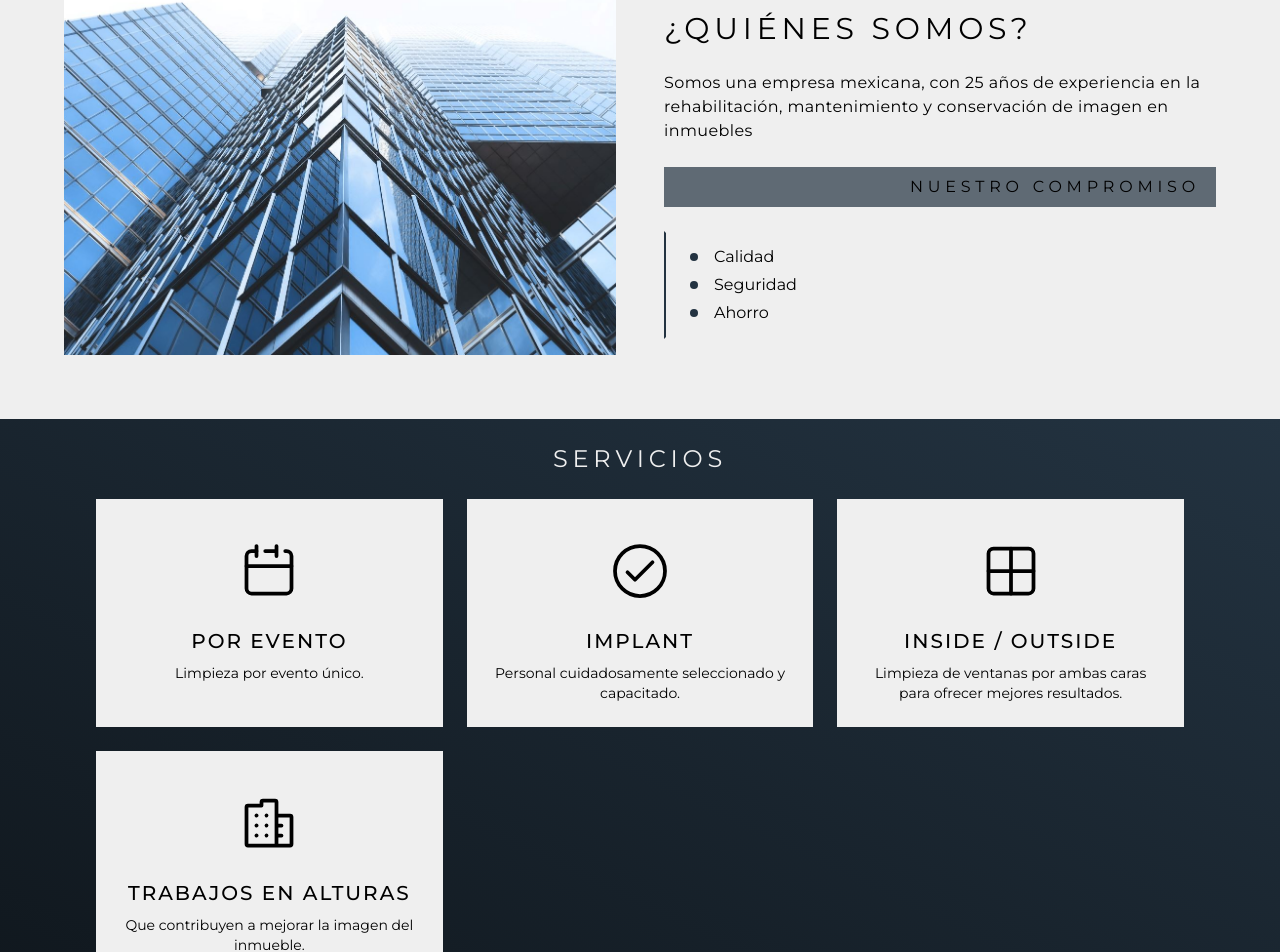
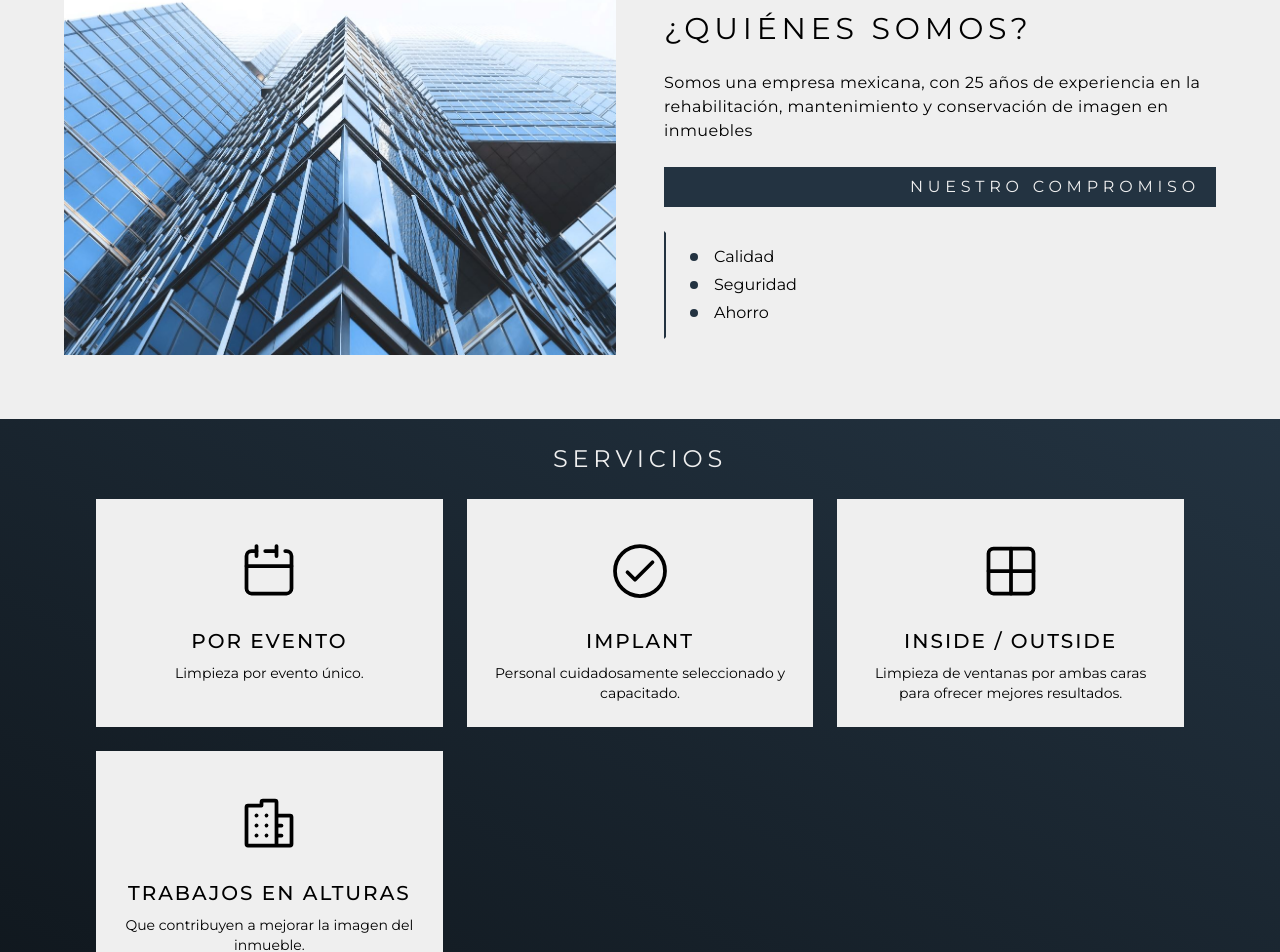
Before and after one commit to Alnn7Bf/Mained, a React (Vite) app: page / in a window 1280 px wide. Shown: the part 869-1821 px from the top of the page. Built offline with nearby package versions, Linux system fonts and the light colour scheme.

Commit message:
Actualizacion colores About

```diff
--- a/src/sections/About.jsx
+++ b/src/sections/About.jsx
@@ -12,7 +12,7 @@ function About() {
           <div className="flex flex-col gap-6">
             <h2 className="text-3xl tracking-title text-center md:text-left">¿QUIÉNES SOMOS?</h2>
             <p className="text-md text-center md:text-left tracking-wide">Somos una empresa mexicana, con 25 años de experiencia en la rehabilitación, mantenimiento y conservación de imagen en inmuebles</p>
-            <span className="bg-primary/70 text-center md:text-right rounded-global px-4 py-2 tracking-navbar">NUESTRO COMPROMISO</span>
+            <span className="bg-primary text-light text-center md:text-right rounded-global px-4 py-2 tracking-navbar">NUESTRO COMPROMISO</span>
             <ul className="text-left space-y-1 border-2 border-transparent border-l-primary py-3 px-6">
               <li className="flex items-center gap-4">
                 <span className="w-2 h-2 bg-primary rounded-full"></span>
```
